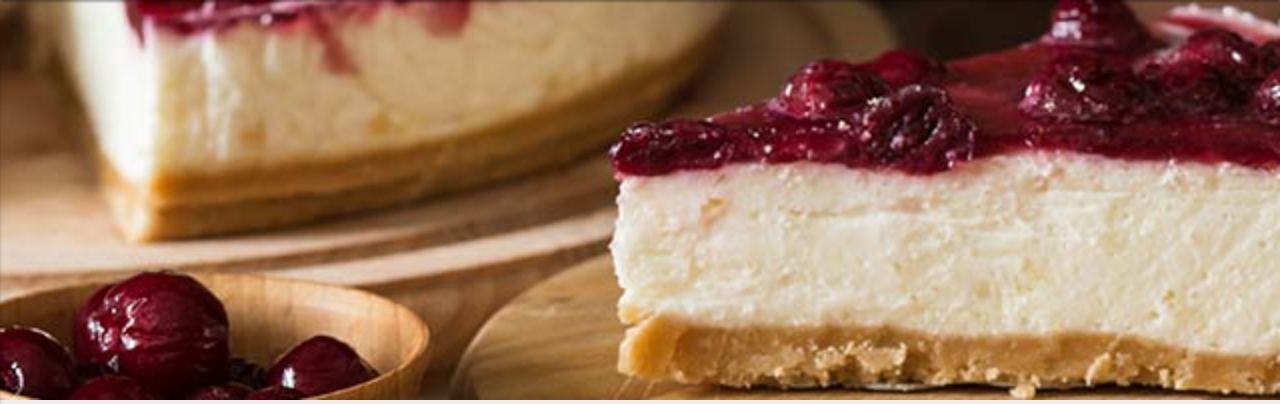
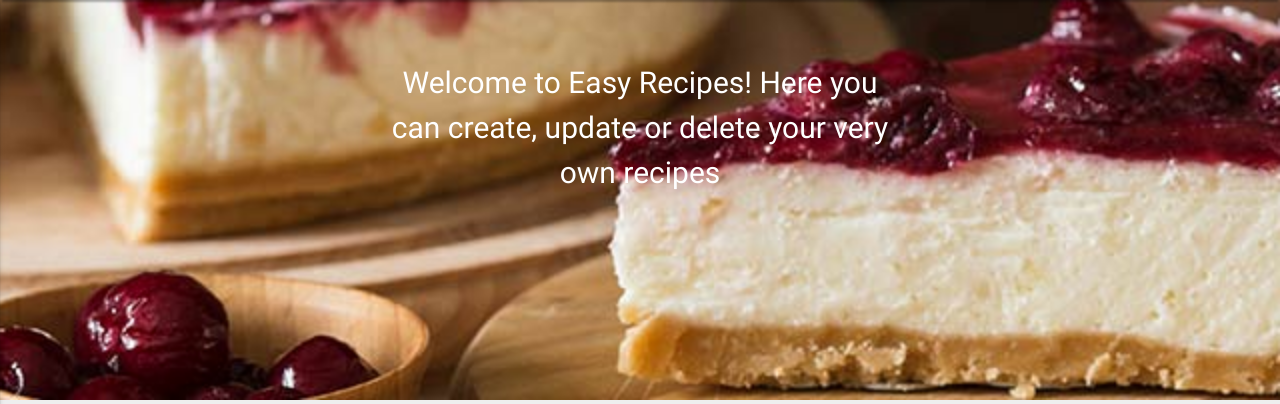
Before and after one commit to marcel-balint/easy-recipes, a Flask app: template templates/home.html in a window 1280 px wide. Shown: the part 64-468 px from the top of the page. Run offline with Flask 2, Linux system fonts and the light colour scheme; the template is opened without the code that fills it, so the values that code supplies are empty; some libraries are stand-ins or nearby versions.

Commit message:
Created the welcome text and styled it

```diff
--- a/app.py
+++ b/app.py
@@ -55,6 +55,7 @@ def insert_recipe():
             "prep_time": request.form.get("prep_time"),
             "cook_time": request.form.get("cook_time"),
             "ingredients": form["ingredients"],
+            "image": request.form.get("image"),
             "author": request.form.get("author"),
             "directions": form["directions"]
         })
@@ -98,6 +99,9 @@ def delete_recipe(recipe):
 
 
 
+
+
+
 if __name__ == '__main__':
     app.run(host=os.environ.get('IP'),
         port=int(os.environ.get('PORT')),
--- a/static/css/style.css
+++ b/static/css/style.css
@@ -27,8 +27,9 @@ nav ul a {
 }
 
 nav ul a:hover {
-    border-bottom: 3px solid #000;
+    border-bottom: 3px solid #fff;
     background-color: inherit;
+    color: #fff;
 }
 
 nav ul {
@@ -36,7 +37,7 @@ nav ul {
 }
 
 nav .brand-logo:hover {
-    color: #838383;
+    color: #fff;
 }
 
 nav a {
@@ -170,6 +171,16 @@ h1 {
     width: 110px;
 }
 
+.home-text {
+    text-align: center;
+    z-index: 2;
+    color: #fff;
+    font-size: 25px;
+    width: 300px;
+    margin: 0 auto;
+    margin-top: 100px;
+}
+
 /*--------------recipe page------------------------*/
 
 .box-recipe {
@@ -278,13 +289,14 @@ h5 {
 }
 
 /* ---------------add_recipe--------------*/
+
 input[type=text]:not(.browser-default) {
     border-bottom: 1px solid #000;
 }
 
 ::placeholder {
-  color: #000;
-  opacity: 0.5;
+    color: #000;
+    opacity: 0.5;
 }
 
 .input-field label {
@@ -360,13 +372,43 @@ textarea.materialize-textarea {
 }
 
 #add,
-#add-directions{
+#add-directions {
     margin-bottom: 7px;
 }
 
-@media (min-width:1100px) {
+
+@media (min-width: 600px) {
+    .home-text {
+        width: 400px;
+        font-size: 25px;
+        margin-top: 100px;
+    }
+}
+
+@media (min-width: 1100px) {
     .total {
         width: 130px;
+
+    }
+    .home-text {
+        width: 500px;
+        font-size: 30px;
+        margin-top: 60px;
+    }
+}
+
+@media (min-width: 1300px) {
+    .home-text {
+        width: 800px;
+        margin-top: 60px;
+    }
+}
+
+@media (min-width: 1800px) {
+    .home-text {
+        width: 800px;
+        font-size: 40px;
+        margin-top: 60px;
     }
 }
 
--- a/static/js/main.js
+++ b/static/js/main.js
@@ -2,15 +2,14 @@ $(document).ready(function() {
     $('.collapsible').collapsible();
     $('select').material_select();
     $('.button-collapse').sideNav();
-});
 
-	$(document).ready(function() {
+
+    //  add/remove functionality for ingredients fields
     var wrapper = $("#ingredients");
     var add_button = $("#add");
 
     var x = 1;
 
-    //  add/remove functionality for ingredients fields
    $(add_button).click(function(){ // on click add a new textarea field
             $(wrapper).append('<div class="input-field col s12 m12 l12" id="ingredients">' +
                     '<textarea id="icon_prefix2" class="materialize-textarea" id="ingredients" name="ingredients" required ></textarea><a href="#" class="remove-field">Remove</a></div>');
@@ -23,25 +22,27 @@ $(document).ready(function() {
 		x--;
     });
 
-});
 
 
     //  add/remove functionality for directions fields
-	$(document).ready(function() {
-    var wrapper = $("#directions");
-    var add_button = $("#add-directions");
+    var wrapper_dirctions = $("#directions");
+    var add_button_directions = $("#add-directions");
 
     var x = 1;
 
-   $(add_button).click(function(){ // on click add a new textarea field
-            $(wrapper).append('<div class="input-field col s12 m12 l12" id="directions">' +
+   $(add_button_directions).click(function(){ // on click add a new textarea field
+            $(wrapper_dirctions).append('<div class="input-field col s12 m12 l12" id="directions">' +
                     '<textarea id="icon_prefix2" class="materialize-textarea" id="directions" name="directions" required></textarea><a href="#" class="remove-field">Remove</a></div>');
             x++;
     });
 
-    $(wrapper).on("click",".remove-field", function(e){ //on click remove textarea field
+    $(wrapper_dirctions).on("click",".remove-field", function(e){ //on click remove textarea field
        e.preventDefault();
 		$(this).parent('div').remove();
 		x--;
     });
+
+    var home_text = $(".responsive-img");
+    $(home_text).append("<p class='center-align home-text'>Welcome to Easy Recipes! Here you can create, update or delete your very own recipes</p>")
+
 });
--- a/templates/add_recipe.html
+++ b/templates/add_recipe.html
@@ -35,7 +35,7 @@
             </div>
             <div class="row add-recipe-row">
                 <div class="input-field col s12 m12 l12">
-                    <input placeholder="Place an image URL" id="image" type="text" name="image" class="validate" required>
+                    <input placeholder="Place an image URL" id="image" type="url" name="image" class="validate" required>
                     <label for="image"><span class="required">*</span>Image URL</label>
                 </div>
             </div>
--- a/templates/home.html
+++ b/templates/home.html
@@ -19,9 +19,9 @@
                     </div>
                     <div class="card-action">
                         <p class="country-para">{{ country.country }}</p>
-                 </div>
-              </div>
-          </div>
+                    </div>
+                </div>
+            </div>
         </a>
         {% endfor %}
     </div>
```
